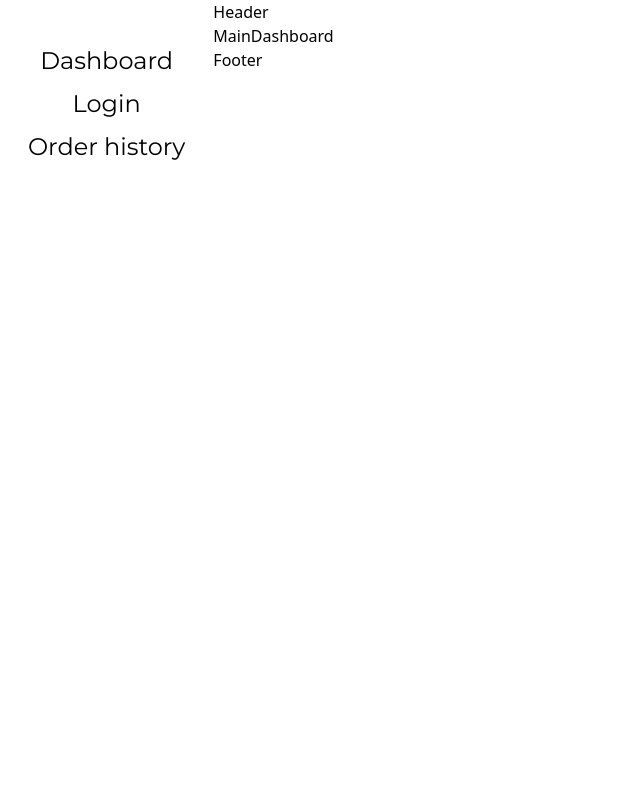
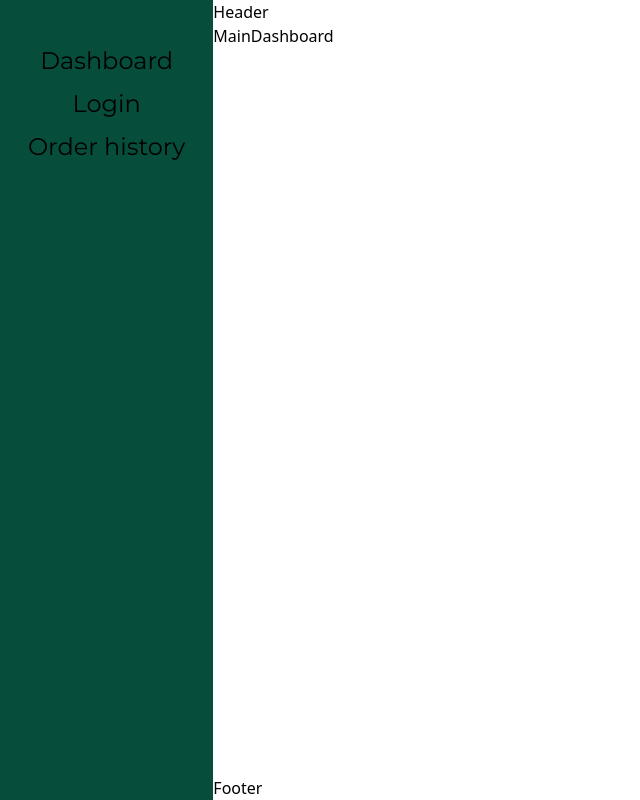
Before and after one commit to loneCapricorn/tech-assignment, a React (Vite) app: page / in a window 1280 px wide. Shown: the whole page, without its empty margins (0-640 px from the left). Built offline with nearby package versions, Linux system fonts and the light colour scheme; a web font is replaced by a local one.

Commit message:
Update layout

```diff
--- a/src/layouts/RootLayout.jsx
+++ b/src/layouts/RootLayout.jsx
@@ -5,16 +5,16 @@ import SideMenu from "../components/SideMenu";
 
 const RootLayout = () => {
   return (
-    <div className="grid grid-cols-6">
-      <aside className="max-md:col-span-6 md:col-span-2 md:h-screen lg:col-span-1">
+    <div className="grid grid-cols-6 max-container">
+      <aside className="max-md:col-span-6 md:col-span-2 md:h-screen lg:col-span-1 bg-emerald-900">
         <SideMenu />
       </aside>
 
-      <div className="max-md:col-span-6 md:col-span-4 lg:col-span-5">
+      <div className="flex flex-col max-md:col-span-6 md:col-span-4 lg:col-span-5">
         <header>
           <Header />
         </header>
-        <main>
+        <main className="flex-1">
           <Outlet />
         </main>
         <footer>
```
